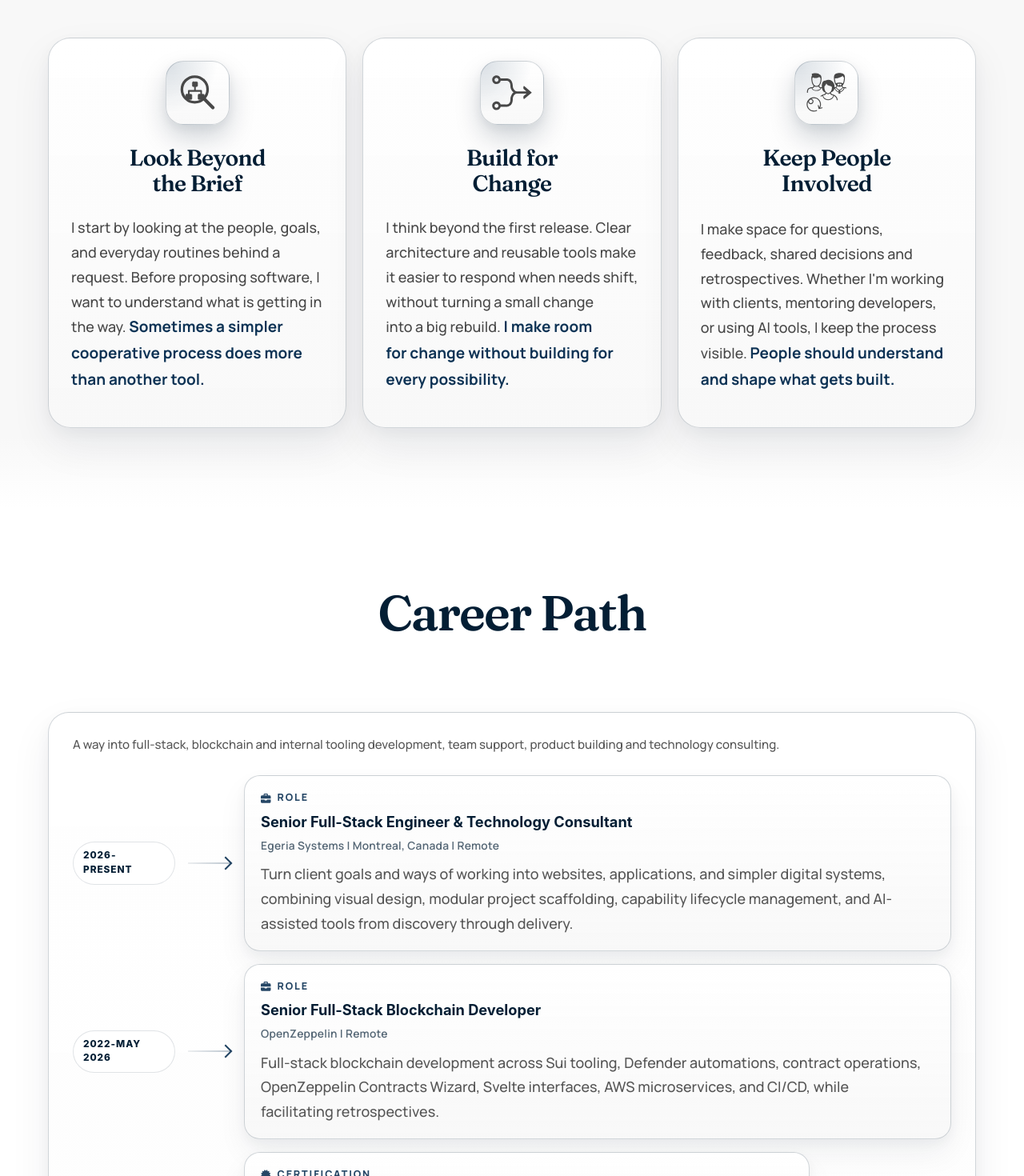
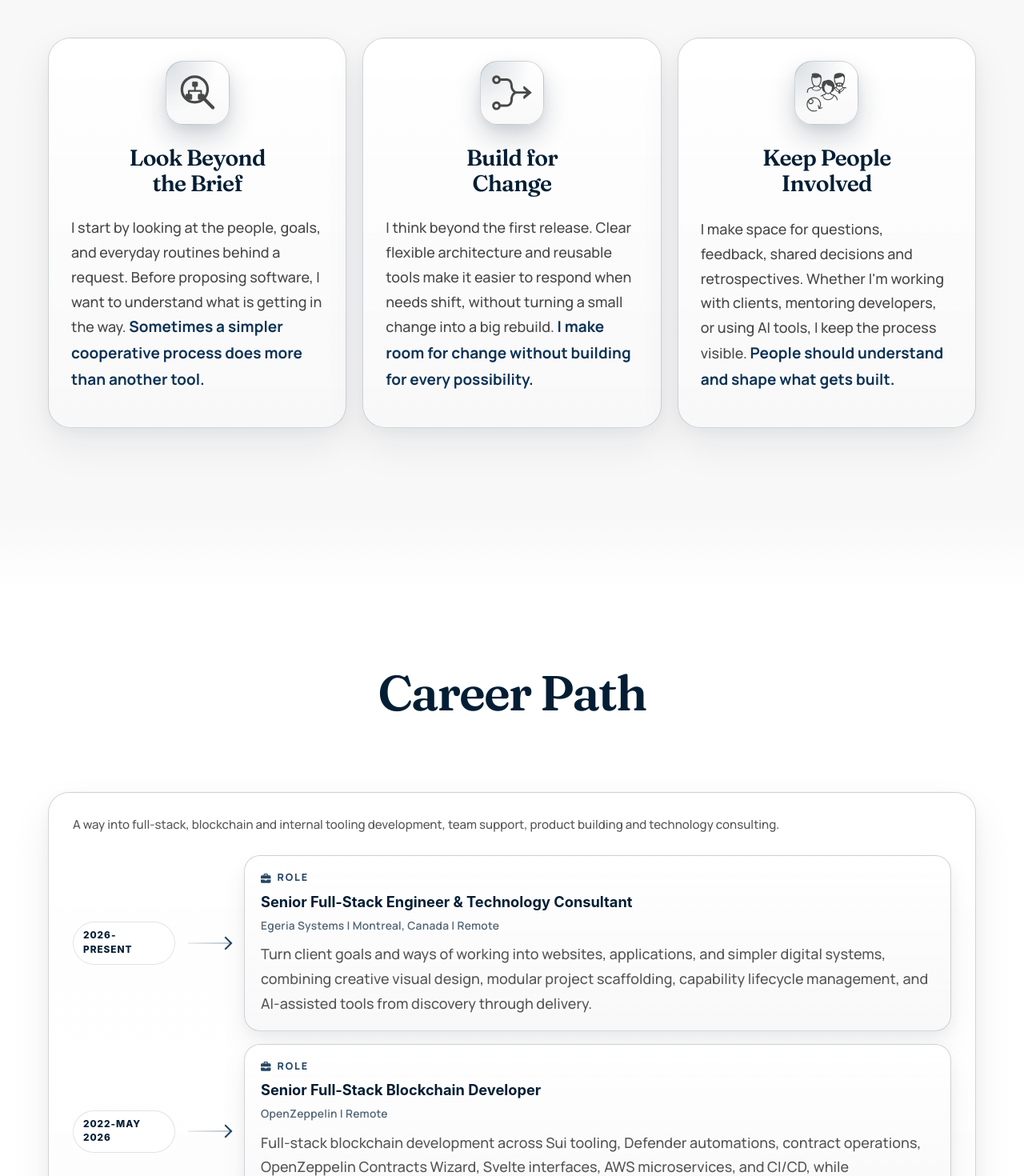
Before and after one commit to CoveMB/React-PersonalWebsite, a Next.js app: page / in a window 1280 px wide. Shown: the part 1589-3059 px from the top of the page at 80% size. Built offline with nearby package versions, Linux system fonts and the light colour scheme.

Commit message:
wording adjustments

```diff
--- a/public/static/css/application.scss
+++ b/public/static/css/application.scss
@@ -59,7 +59,7 @@ button {
   width: 100%;
   background-color: var(--theme-canvas);
   margin: -5.5vh 0 0 0;
-  padding: 100px 0 100px 0;
+  padding: 100px 0 200px 0;
 }
 
 .normalizedBackgroundToWhite {
--- a/src/content/texts/careerTexts.js
+++ b/src/content/texts/careerTexts.js
@@ -2,7 +2,7 @@ export const CAREER_CHRONOLOGY_SUMMARY =
   "A way into full-stack, blockchain and internal tooling development, team support, product building and technology consulting.";
 
 export const CAREER_EGERIA_SUMMARY =
-  "Turn client goals and ways of working into websites, applications, and simpler digital systems, combining visual design, modular project scaffolding, capability lifecycle management, and AI-assisted tools from discovery through delivery.";
+  "Turn client goals and ways of working into websites, applications, and simpler digital systems, combining creative visual design, modular project scaffolding, capability lifecycle management, and AI-assisted tools from discovery through delivery.";
 
 export const CAREER_OPEN_ZEPPELIN_SUMMARY =
   "Full-stack blockchain development across Sui tooling, Defender automations, contract operations, OpenZeppelin Contracts Wizard, Svelte interfaces, AWS microservices, and CI/CD, while facilitating retrospectives.";
--- a/src/content/texts/howIWorkTexts.js
+++ b/src/content/texts/howIWorkTexts.js
@@ -2,7 +2,7 @@ export const HOW_I_WORK_BRIEF_BODY =
   "I start by looking at the people, goals, and everyday routines behind a request. Before proposing software, I want to understand what is getting in the way.";
 
 export const HOW_I_WORK_CHANGE_BODY =
-  "I think beyond the first release. Clear architecture and reusable tools make it easier to respond when needs shift, without turning a small change into a big rebuild.";
+  "I think beyond the first release. Clear flexible architecture and reusable tools make it easier to respond when needs shift, without turning a small change into a big rebuild.";
 
 export const HOW_I_WORK_PEOPLE_BODY =
   "I make space for questions, feedback, shared decisions and retrospectives. Whether I'm working with clients, mentoring developers, or using AI tools, I keep the process visible.";
```
